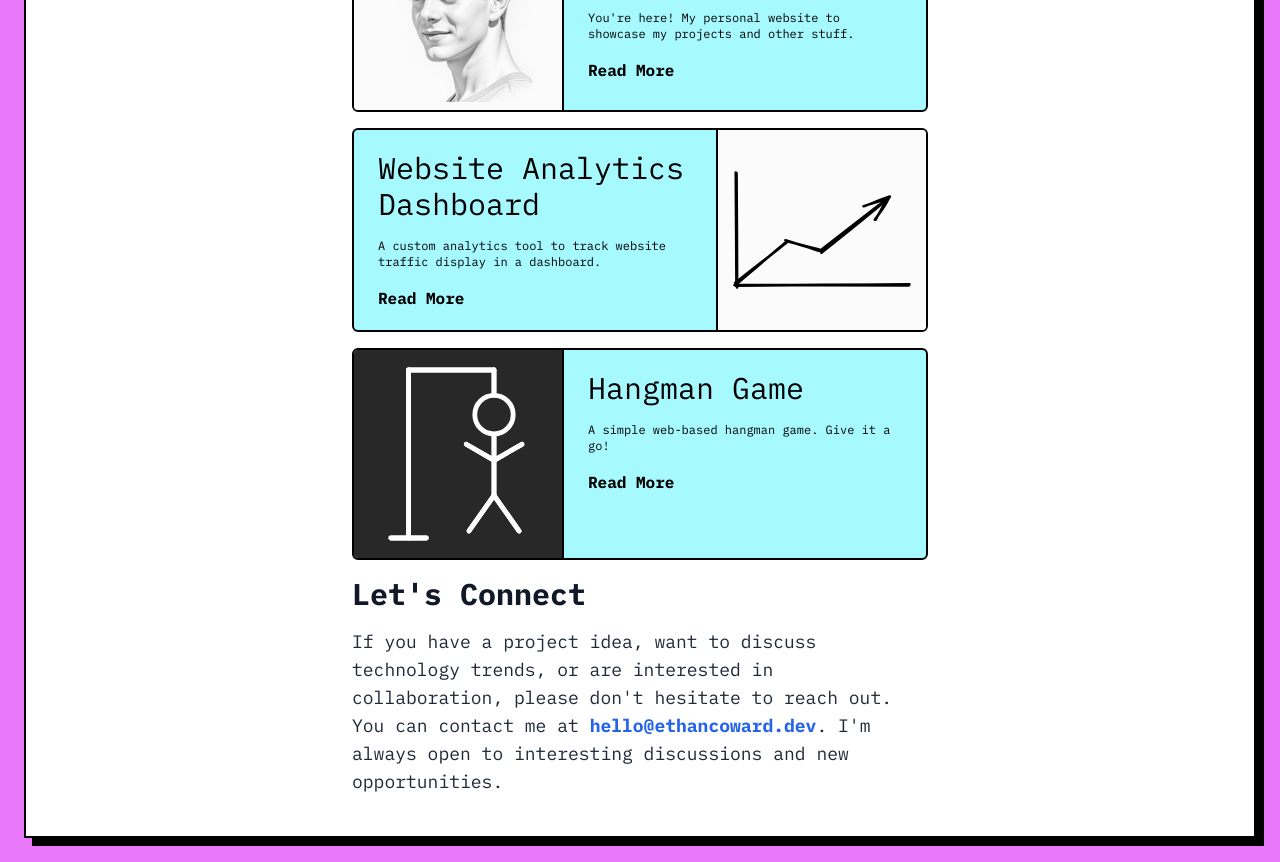
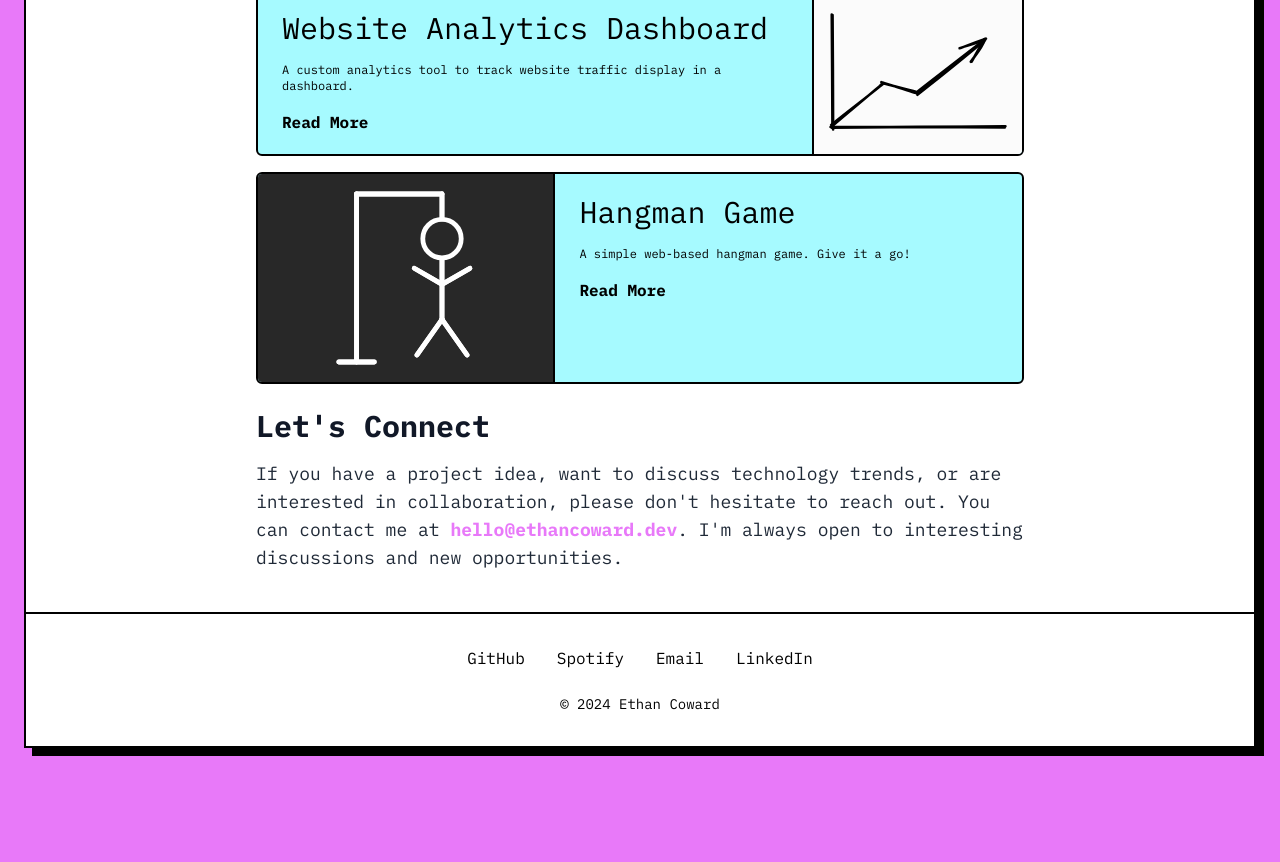
Before and after one commit to CDE90/future-ethancoward.dev, a Next.js app: page / in a window 1280 px wide. Shown: the part 1440-2302 px from the top of the page. After the commit the page ends 2212 px from the top, so only its background shows below. Built offline with nearby package versions, Linux system fonts and the light colour scheme; no server answers.

Commit message:
Add footer & small styles update

```diff
--- /dev/null
+++ b/src/app/_components/Footer.tsx
@@ -0,0 +1,46 @@
+"use client";
+
+import Link from "next/link";
+
+export function Footer() {
+  return (
+    <footer className="w-full border-t-2 border-black dark:border-white">
+      <div className="mx-auto max-w-screen-sm px-6 py-8">
+        <div className="flex flex-col items-center gap-6">
+          <div className="flex flex-row items-center gap-8">
+            <Link
+              href="https://github.com/CDE90/ethancoward.dev"
+              target="_blank"
+              className="hover:underline"
+            >
+              GitHub
+            </Link>
+            <Link
+              href="https://open.spotify.com/user/cdeyolo/"
+              target="_blank"
+              className="hover:underline"
+            >
+              Spotify
+            </Link>
+            <Link
+              href="mailto:hello@ethancoward.dev"
+              className="hover:underline"
+            >
+              Email
+            </Link>
+            <Link
+              href="https://www.linkedin.com/in/ethan-coward/"
+              target="_blank"
+              className="hover:underline"
+            >
+              LinkedIn
+            </Link>
+          </div>
+          <p className="text-sm">© 2024 Ethan Coward</p>
+        </div>
+      </div>
+    </footer>
+  );
+}
+
+export default Footer;
--- a/src/app/_components/ProjectList.tsx
+++ b/src/app/_components/ProjectList.tsx
@@ -8,10 +8,10 @@ export function ProjectList({ projects }: { projects: Project[] }) {
       {projects.map((project, index) => (
         <div
           key={index}
-          className="h-full rounded-md border-2 border-black bg-[#A6FAFF] text-black hover:bg-[#79F7FF] hover:shadow-[8px_8px_0px_rgba(0,0,0,1)] active:bg-[#00E1EF]"
+          className="h-full rounded-md border-2 border-black bg-[#A6FAFF] text-black hover:bg-[#79F7FF] hover:shadow-[8px_8px_0px_rgba(0,0,0,1)] active:bg-[#00E1EF] dark:border-white dark:hover:shadow-[8px_8px_0px_rgba(255,255,255,1)]"
         >
           <Link href={project.link}>
-            <article className="grid-cols-auto-auto grid h-full w-full items-center divide-x-2 divide-black">
+            <article className="grid-cols-auto-auto grid h-full w-full items-center divide-x-2 divide-black dark:divide-white">
               {project.imagePos === "left" ? (
                 <ProjectImage project={project} className="rounded-l-[4px]" />
               ) : null}
@@ -42,7 +42,7 @@ function ProjectImage({
 }) {
   return (
     <figure
-      className={`flex h-full p-2 ${className}`}
+      className={`flex h-full items-center justify-center p-2 ${className}`}
       style={{ backgroundColor: project.bgColour }}
     >
       {/* eslint-disable-next-line @next/next/no-img-element */}
--- a/src/app/layout.tsx
+++ b/src/app/layout.tsx
@@ -3,6 +3,7 @@ import "~/styles/globals.css";
 import { IBM_Plex_Mono } from "next/font/google";
 import { type Metadata } from "next";
 import { NavBar } from "~/components/NavBar";
+import { Footer } from "~/components/Footer";
 import { BehindApp } from "~/components/BehindApp";
 import SpotifyWidget from "~/components/SpotifyWidget";
 import Providers from "~/app/providers";
@@ -29,6 +30,7 @@ export default function RootLayout({
           >
             <NavBar />
             <div className="p-2">{children}</div>
+            <Footer />
             <script
               dangerouslySetInnerHTML={{
                 __html: `
--- a/src/app/page.tsx
+++ b/src/app/page.tsx
@@ -3,7 +3,7 @@ import { ProjectList, type Project } from "~/app/_components/ProjectList";
 export default function HomePage() {
   return (
     <main>
-      <div className="mx-auto flex h-full max-w-2xl flex-col items-center px-4">
+      <div className="mx-auto flex h-full max-w-4xl flex-col items-center px-4">
         <div className="px-4 pt-8 sm:px-6 lg:px-8">
           <div className="mx-auto max-w-3xl">
             <h1 className="mb-4 text-2xl font-bold text-gray-900 sm:text-3xl dark:text-gray-100">
@@ -41,7 +41,7 @@ export default function HomePage() {
           </div>
         </div>
 
-        <div className="mb-4 w-full px-4 pt-8 sm:px-6 lg:px-8">
+        <div className="mb-6 w-full px-4 pt-8 sm:px-6 lg:px-8">
           <div className="mx-auto max-w-3xl">
             <h2 className="mb-6 text-2xl font-bold text-gray-900 sm:text-3xl dark:text-gray-100">
               Recent Projects
@@ -59,9 +59,9 @@ export default function HomePage() {
               If you have a project idea, want to discuss technology trends, or
               are interested in collaboration, please don&apos;t hesitate to
               reach out. You can contact me at{" "}
-              <strong className="group text-blue-600 transition-all duration-300 ease-in-out dark:text-blue-400">
+              <strong className="group text-[#e879f9] transition-all duration-300 ease-in-out dark:text-[#e879f9]">
                 <a
-                  className="bg-gradient-to-r from-blue-600 to-blue-600 bg-[length:0%_2px] bg-left-bottom bg-no-repeat transition-all duration-300 ease-out group-hover:bg-[length:100%_2px] dark:from-blue-400 dark:to-blue-400"
+                  className="bg-gradient-to-r from-[#e879f9] to-[#e879f9] bg-[length:0%_2px] bg-left-bottom bg-no-repeat transition-all ease-out group-hover:bg-[length:100%_2px] dark:from-[#e879f9] dark:to-[#e879f9]"
                   href="mailto:hello@ethancoward.dev"
                 >
                   hello@ethancoward.dev
@@ -82,7 +82,7 @@ const projects: Project[] = [
     title: "VC Roles Discord Bot",
     description:
       "A Discord bot that adds much needed features to Discord Voice Channels.",
-    image: "https://www.vcroles.com/android-chrome-512x512.png",
+    image: "/images/vcroles-logo.png",
     link: "/p/vcroles-bot",
     imagePos: "left",
     bgColour: "#3d46cd",
@@ -91,7 +91,7 @@ const projects: Project[] = [
     title: "VC Roles Website & Dashboard",
     description:
       "The website for the VC Roles Discord Bot with a dashboard for server management, documentation and more.",
-    image: "https://www.vcroles.com/android-chrome-512x512.png",
+    image: "/images/vcroles-logo.png",
     link: "/p/vcroles-website",
     imagePos: "right",
     bgColour: "#3d46cd",
```
Also changed, not shown: public/images/vcroles-logo.png (added).
